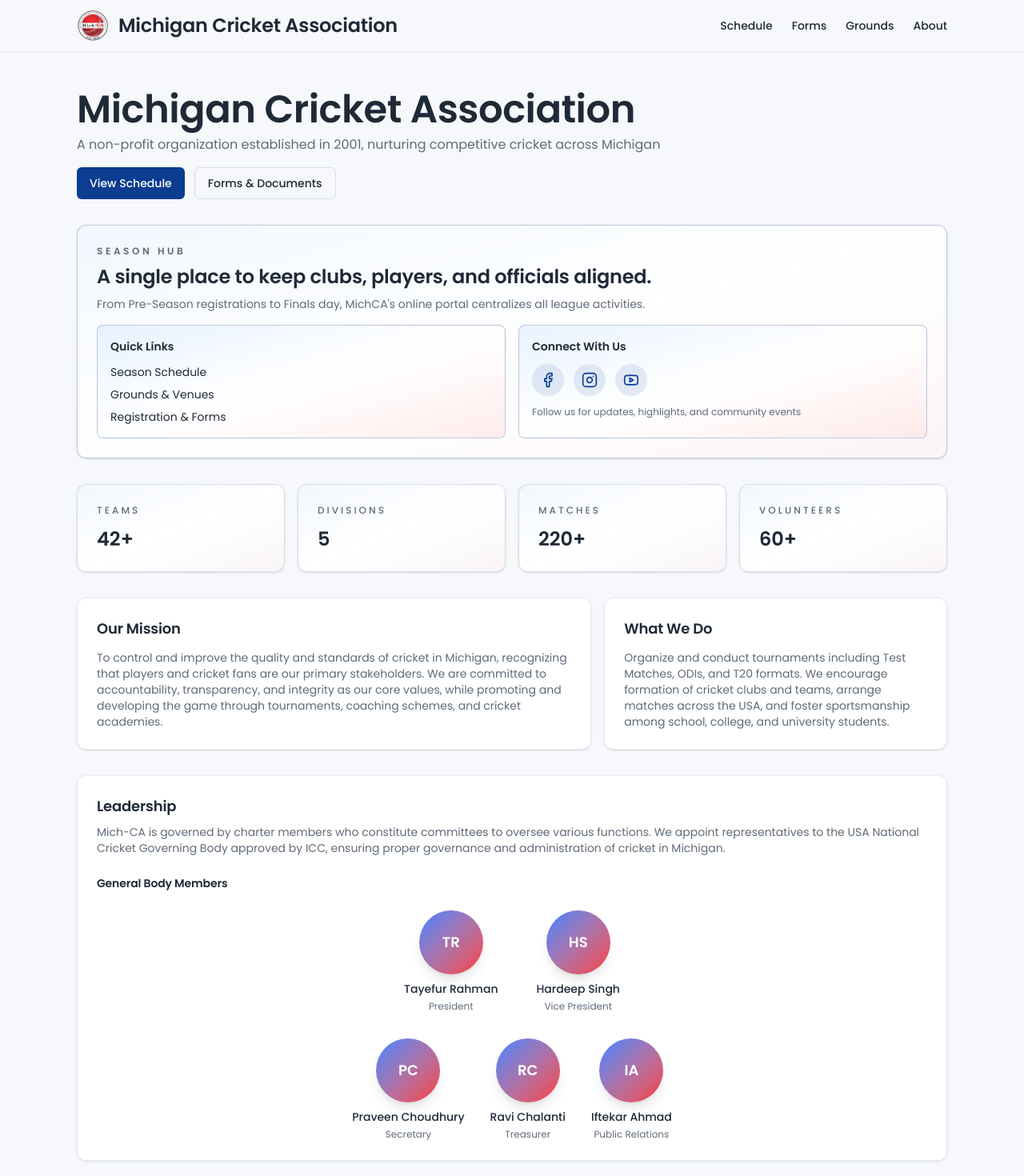
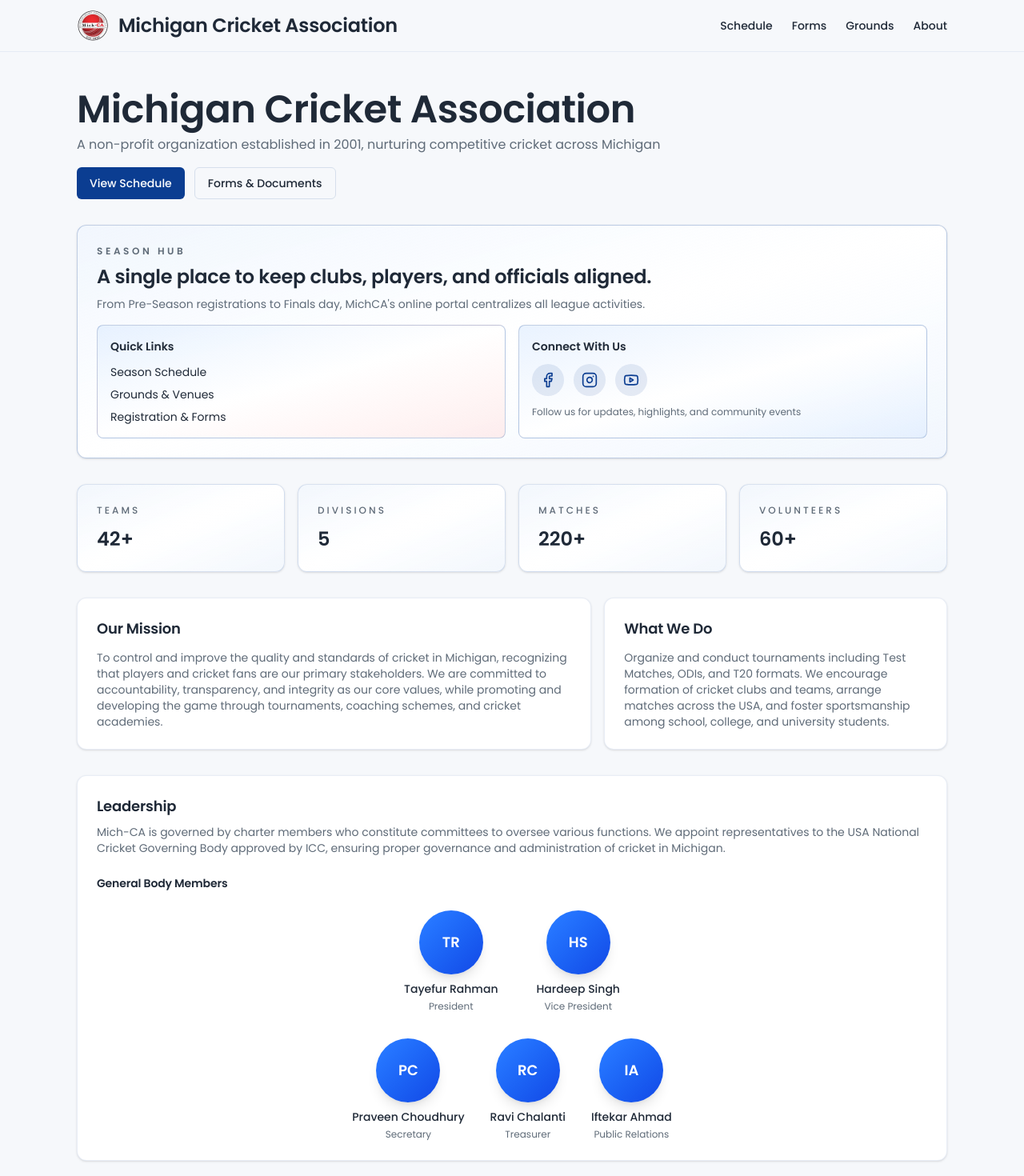
Before and after one commit to SatyaAchanta/michca-portal, a Next.js app: page /about in a window 1280 px wide. Shown: the top 1470 px of the page at 80% size. Built offline with nearby package versions, Linux system fonts and the light colour scheme.

Commit message:
Revert back to blue color

```diff
--- a/src/app/about/page.tsx
+++ b/src/app/about/page.tsx
@@ -28,7 +28,7 @@
           </div>
         </div>
 
-        <Card className="border border-primary/25 bg-gradient-to-br from-blue-50/70 via-white to-red-50/70 p-6">
+        <Card className="border border-primary/25 bg-gradient-to-br from-blue-50/70 via-white to-blue-50/70 p-6">
           <div className="space-y-4">
             <div>
               <p className="text-xs font-semibold uppercase tracking-[0.3em] text-muted-foreground">
@@ -58,7 +58,7 @@
                 </div>
               </div>
 
-              <div className="rounded-lg border border-primary/25 bg-gradient-to-br from-blue-100/60 via-white to-red-100/60 p-4">
+              <div className="rounded-lg border border-primary/25 bg-gradient-to-br from-blue-100/60 via-white to-blue-100/60 p-4">
                 <p className="text-sm font-semibold text-foreground">Connect With Us</p>
                 <div className="mt-3 flex flex-wrap gap-3">
                   <Link
@@ -106,7 +106,7 @@
           ].map((stat) => (
             <Card
               key={stat.label}
-              className="border border-primary/15 bg-gradient-to-br from-blue-50/50 via-white to-red-50/50 p-6"
+              className="border border-primary/15 bg-gradient-to-br from-blue-50/50 via-white to-blue-50/50 p-6"
             >
               <p className="text-xs font-medium uppercase tracking-[0.25em] text-muted-foreground">
                 {stat.label}
@@ -149,7 +149,7 @@
                   { name: "Hardeep Singh", role: "Vice President", initials: "HS" },
                 ].map((member, index) => (
                   <div key={index} className="flex flex-col items-center space-y-2 text-center">
-                    <div className="flex h-20 w-20 items-center justify-center rounded-full bg-gradient-to-br from-blue-500 to-red-500 text-lg font-semibold text-white shadow-lg">
+                    <div className="flex h-20 w-20 items-center justify-center rounded-full bg-gradient-to-br from-blue-500 to-blue-700 text-lg font-semibold text-white shadow-lg">
                       {member.initials}
                     </div>
                     <div className="space-y-1">
@@ -168,7 +168,7 @@
                   { name: "Iftekar Ahmad", role: "Public Relations", initials: "IA" }
                 ].map((member, index) => (
                   <div key={index} className="flex flex-col items-center space-y-2 text-center">
-                    <div className="flex h-20 w-20 items-center justify-center rounded-full bg-gradient-to-br from-blue-500 to-red-500 text-lg font-semibold text-white shadow-lg">
+                    <div className="flex h-20 w-20 items-center justify-center rounded-full bg-gradient-to-br from-blue-500 to-blue-700 text-lg font-semibold text-white shadow-lg">
                       {member.initials}
                     </div>
                     <div className="space-y-1">
```
